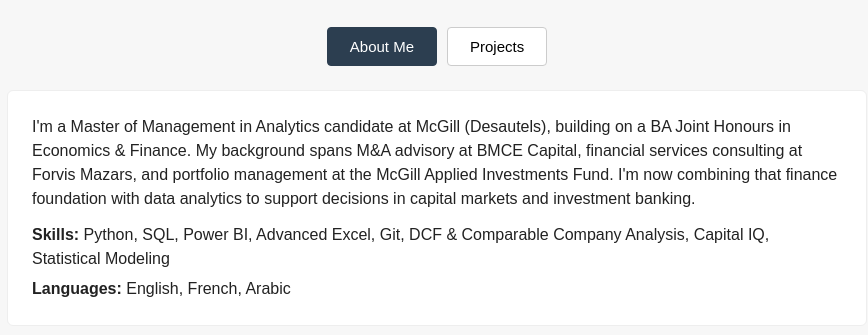
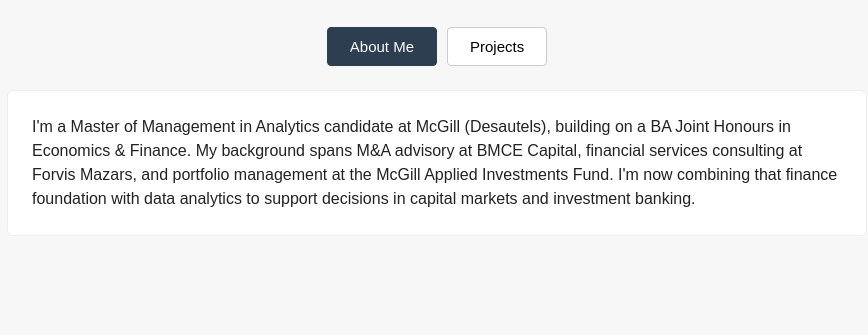
Before and after one commit to guessous-mohamed/guessous-mohamed.github.io, a plain HTML site: page index.html in a window 1280 px wide. Shown: the part 139-474 px from the top of the page, without its empty margins (203-1071 px from the left). Drawn offline with Linux system fonts and the light colour scheme.

Commit message:
Update index.html

```diff
--- a/index.html
+++ b/index.html
@@ -182,13 +182,6 @@
             at the McGill Applied Investments Fund. I'm now combining that finance foundation with
             data analytics to support decisions in capital markets and investment banking.
           </p>
-          <p style="margin-top: 12px;">
-            <strong>Skills:</strong> Python, SQL, Power BI, Advanced Excel, Git,
-            DCF &amp; Comparable Company Analysis, Capital IQ, Statistical Modeling
-          </p>
-          <p style="margin-top: 6px;">
-            <strong>Languages:</strong> English, French, Arabic
-          </p>
         </div>
       </div>
 
```
